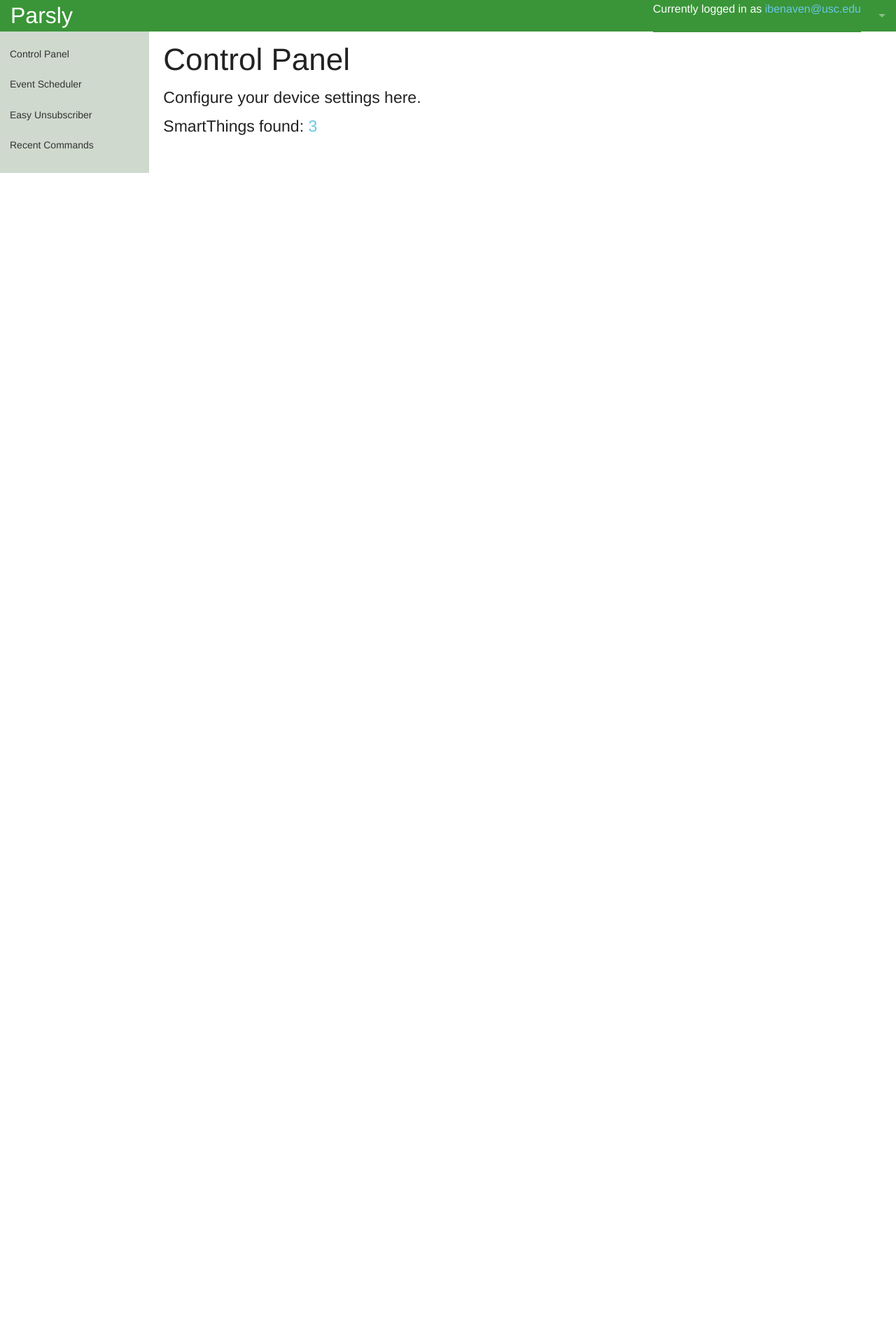
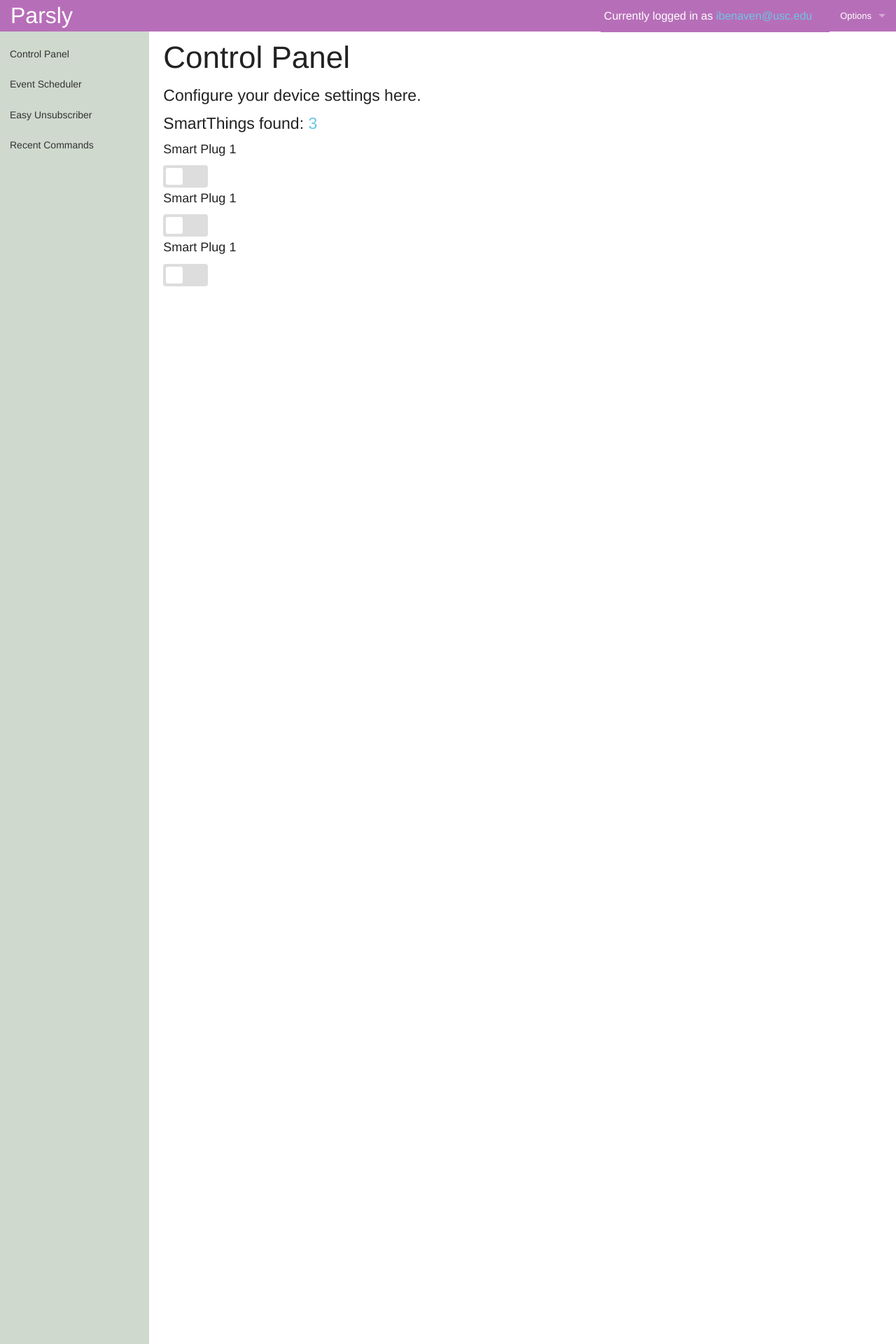
Before and after one commit to Mitsukizzy/Parsly, a PHP site: page / in a window 1280 px wide. Shown: the top 1920 px of the page at 70% size. Before the commit the page ends 247 px from the top, so only its background shows below. Run offline with PHP 8.4, Linux system fonts and the light colour scheme.

Commit message:
More style additions, quick fix to make side-nav have height

```diff
--- a/css/custom.css
+++ b/css/custom.css
@@ -1,5 +1,6 @@
-.top-bar, .contain-to-grid, .top-bar-section ul li {
-    background: #3a9538; /* Parsley green */
+.top-bar, .contain-to-grid, .top-bar-section ul li,
+.top-bar-section li:not(.has-form) a:not(.button) {
+    background: #B76EB8; /* Parsley green 3a9538 */
 }
 
 .left-off-canvas-menu{
@@ -29,13 +30,19 @@ span{
     color: #fff !important;
 }
 
+.logged-in{
+    margin: 10px 25px 10px 5px;
+}
+
 .side-nav{
     background: #cfd9ce;
-    height: 100%;
+    margin-bottom: -3000px;
+    padding-bottom: 3000px;
+    overflow:hidden;
 }
 
 .main-content{
-    padding: 5px 10px 0 20px;
+    margin: 5px 0 0 20px;
 }
 
 .columns{
--- a/index.html
+++ b/index.html
@@ -10,35 +10,6 @@
 </head>
 <body>
 
-<!--<div class="off-canvas-wrap" data-offcanvas>
-    <div class="inner-wrap">
-        <nav class="tab-bar">
-            <section class="left-small">
-                <a class="left-off-canvas-toggle menu-icon"><span></span></a>
-            </section>
-
-            <section class="middle tab-bar-section">
-                <h1 class="title">Parsly</h1>
-            </section>
-        </nav>
-
-        <aside class="left-off-canvas-menu">
-            <ul class="off-canvas-list">
-                <li><a href="#">Control Panel</a></li>
-                <li><a href="#">Event Scheduler</a></li>
-                <li><a href="#">Easy Unsubscriber</a></li>
-                <li><a href="#">Recent Commands</a></li>
-            </ul>
-        </aside>
-
-        <section class="main-section">
-            &lt;!&ndash; content goes here &ndash;&gt;
-        </section>
-
-        <a class="exit-off-canvas"></a>
-
-    </div>
-</div>-->
 <div class="contain-to-grid sticky">
     <nav class="top-bar" data-topbar role="navigation" data-options="sticky_on: large">
         <ul class="title-area">
@@ -50,10 +21,10 @@
         <section class="top-bar-section">
             <!-- Right Nav Section -->
             <ul class="right">
-                <li><p class="white">Currently logged in as <span>ibenaven@usc.edu</span></p></li>
+                <li><p class="white logged-in">Currently logged in as <span>ibenaven@usc.edu</span></p></li>
                 <li></li>
                 <li class="has-dropdown">
-                    <a href="#"></a>
+                    <a href="#">Options</a>
                     <ul class="dropdown">
                         <li><a href="#">1</a></li>
                         <li><a href="#">2</a></li>
@@ -77,6 +48,29 @@
             <h1>Control Panel</h1>
             <h4>Configure your device settings here.</h4>
             <h4>SmartThings found: <span>3</span></h4>
+            <div class="smart-thing">
+                <h5>Smart Plug 1</h5>
+                <div class="switch radius">
+                    <input id="exampleRadioSwitch2" type="radio" name="testGroup">
+                    <label for="exampleRadioSwitch2">ON</label>
+                </div>
+            </div>
+
+            <div class="smart-thing">
+                <h5>Smart Plug 1</h5>
+                <div class="switch radius">
+                    <input id="exampleRadioSwitch2" type="radio" name="testGroup">
+                    <label for="exampleRadioSwitch2">ON</label>
+                </div>
+            </div>
+
+            <div class="smart-thing">
+                <h5>Smart Plug 1</h5>
+                <div class="switch radius">
+                    <input id="exampleRadioSwitch2" type="radio" name="testGroup">
+                    <label for="exampleRadioSwitch2">ON</label>
+                </div>
+            </div>
         </div>
     </div>
 </div>
```
